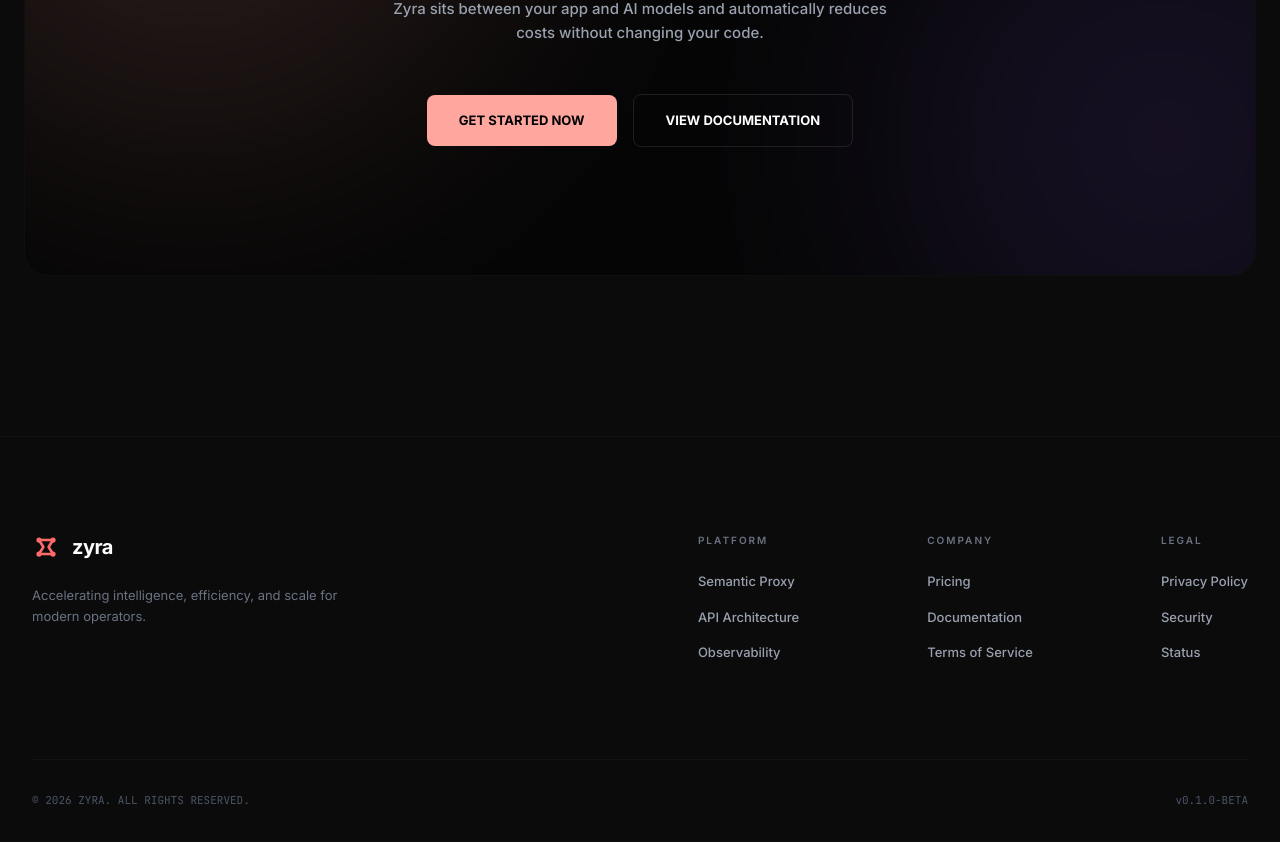
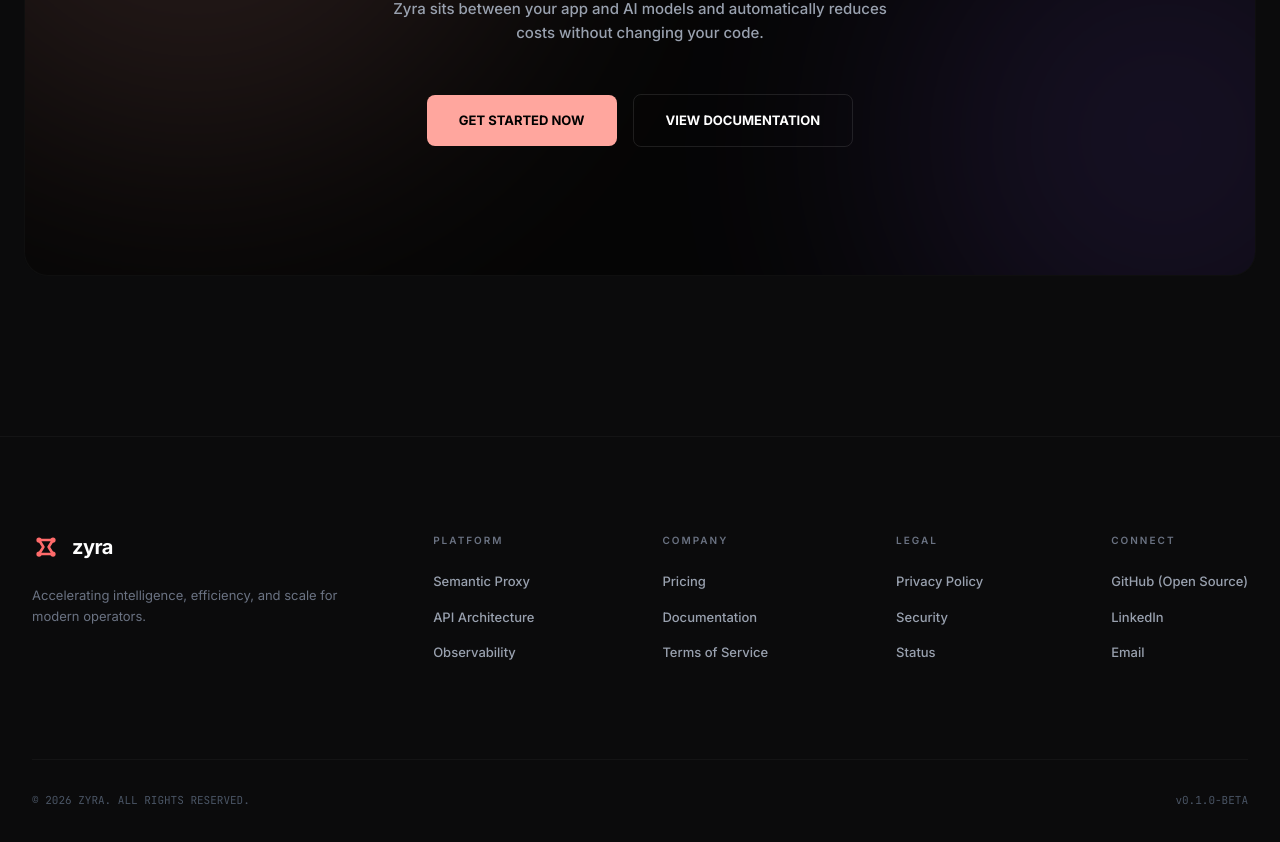
Before and after one commit to Lakshay2013/Zyra, a Next.js app in the folder zyra-landing/: page / in a window 1280 px wide. Shown: the part 6364-7206 px from the top of the page. Built offline with nearby package versions, Linux system fonts and the light colour scheme; no server answers.

Commit message:
Contact info added

```diff
--- a/zyra-landing/app/page.tsx
+++ b/zyra-landing/app/page.tsx
@@ -452,6 +452,11 @@ export default function HomePage() {
                 { label: 'Security', href: null },
                 { label: 'Status', href: null },
               ]},
+              { title: 'CONNECT', links: [
+                { label: 'GitHub (Open Source)', href: 'https://github.com/Lakshay2013/Zyra' },
+                { label: 'LinkedIn', href: 'https://www.linkedin.com/in/lakshay-mishra-429b43296/' },
+                { label: 'Email', href: 'mailto:mishralakshay42@gmail.com' },
+              ]},
             ].map((col, i) => (
               <div key={i}>
                 <h4 className="text-[10px] font-semibold text-gray-500 uppercase tracking-[0.2em] mb-6">{col.title}</h4>
```
